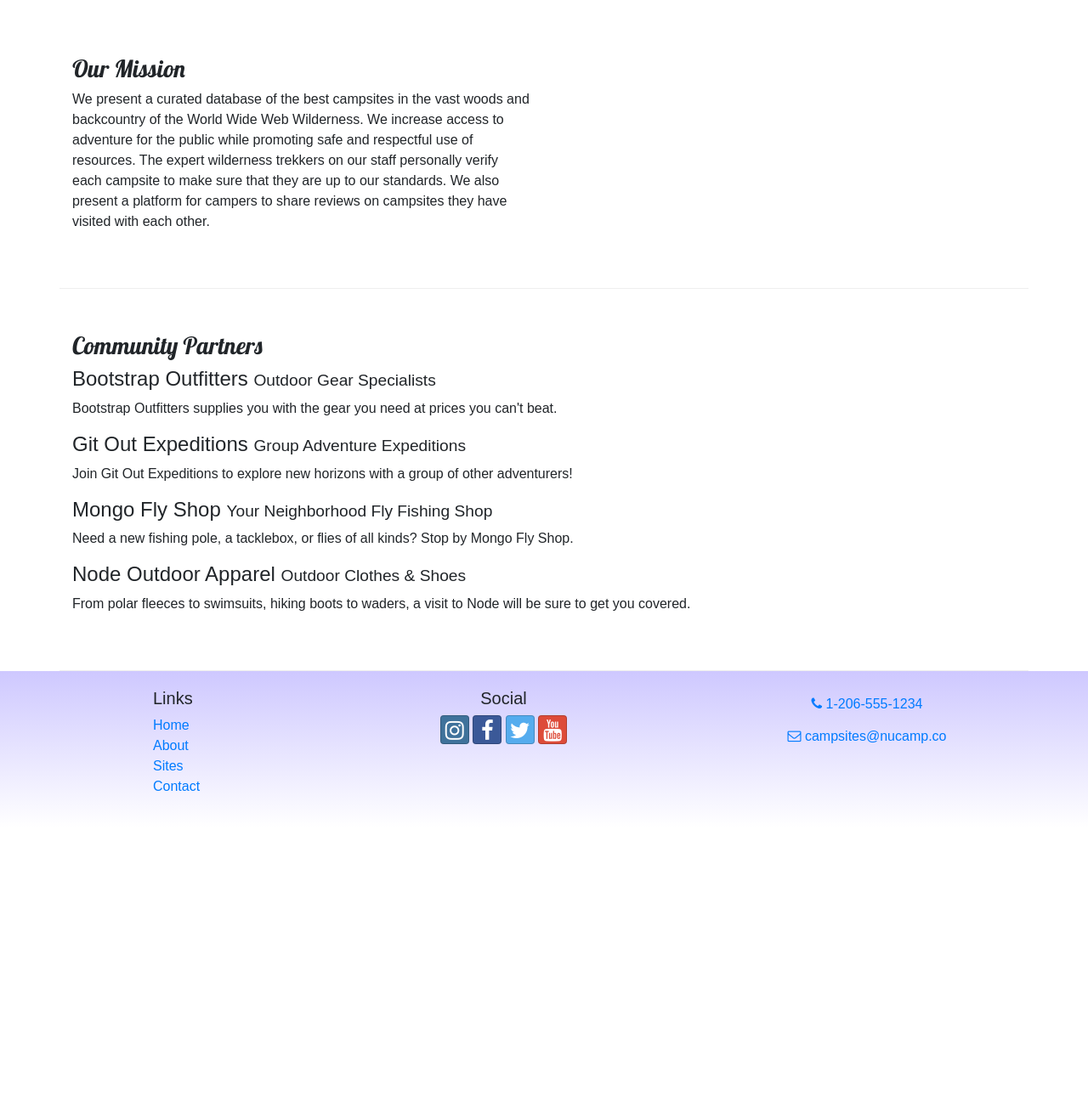
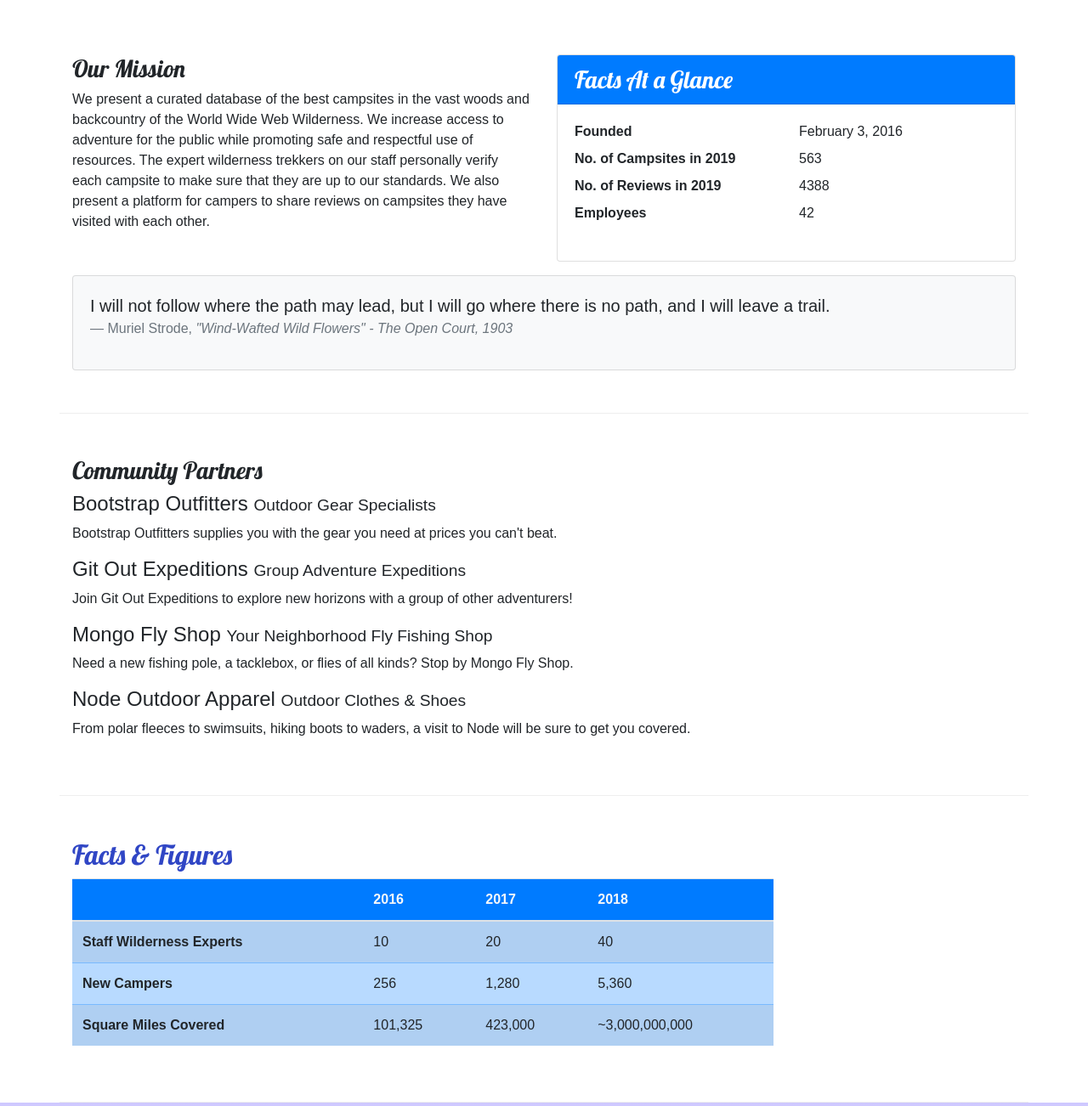
Before and after one commit to burtonparker/nucampsite, a website: page aboutus.html in a window 1280 px wide. Shown: the part 340-1642 px from the top of the page at 85% size. Before the commit the page ends 1314 px from the top, so only its background shows below. Drawn offline with nearby package versions, Linux system fonts and the light colour scheme.

Commit message:
about us changes

```diff
--- a/aboutus.html
+++ b/aboutus.html
@@ -62,7 +62,36 @@
         <div class="row row-content">
             <div class="col-sm-6">
                 <h3>Our Mission</h3>
-                        <p>We present a curated database of the best campsites in the vast woods and backcountry of the World Wide Web Wilderness. We increase access to adventure for the public while promoting safe and respectful use of resources. The expert wilderness trekkers on our staff personally verify each campsite to make sure that they are up to our standards. We also present a platform for campers to share reviews on campsites they have visited with each other.</p>
+                <p>We present a curated database of the best campsites in the vast woods and backcountry of the World Wide Web Wilderness. We increase access to adventure for the public while promoting safe and respectful use of resources. The expert wilderness trekkers on our staff personally verify each campsite to make sure that they are up to our standards. We also present a platform for campers to share reviews on campsites they have visited with  each other.</p>
+            </div>
+            <div class="col-sm-6">
+                <div class="card">
+                    <h3 class="card-header bg-primary text-white">Facts At a Glance</h3>
+                    <div class="card-body">
+                        <dl class="row">
+                            <dt class="col-6">Founded</dt>
+                            <dd class="col-6">February 3, 2016</dd>
+                            <dt class="col-6">No. of Campsites in 2019</dt>
+                            <dd class="col-6">563</dd>
+                            <dt class="col-6">No. of Reviews in 2019</dt>
+                            <dd class="col-6">4388</dd>
+                            <dt class="col-6">Employees</dt>
+                            <dd class="col-6">42</dd>
+                        </dl>
+                    </div>
+                </div>
+            </div>
+            <div class="col">
+                <div class="card bg-light mt-3">
+                    <blockquote class="blockquote card-body">
+                        <p class="mb-0">I will not follow where the path may lead, but I will go where there is no path, and I will leave a trail.</p>
+                        <footer class="blockquote-footer">Muriel Strode,
+                            <cite title="Source Title">"Wind-Wafted Wild Flowers" -
+                                The Open Court, 1903
+                            </cite>
+                        </footer>
+                    </blockquote>
+        		</div>
             </div>
         </div>
 
@@ -79,9 +108,49 @@
                         <p class="d-none d-sm-block">From polar fleeces to swimsuits, hiking boots to waders, a visit to Node will be sure to get you covered.</p>
             </div>
         </div>
+
+        <div class="row row-content">
+            <div class="col-sm-9">
+            	<h2>Facts &amp; Figures</h2>
+            	<div class="table-responsive">
+               	    <table class="table table-striped">
+	                    <thead>
+	                        <tr class="bg-primary text-light">
+	                            <th></th>
+	                            <th>2016</th>
+	                            <th>2017</th>
+	                            <th>2018</th>
+	                        </tr>
+                    	</thead>
+	                    <tbody class="table-primary">
+                            <tr>
+                                <th>Staff Wilderness Experts</th>
+                                <td>10</td>
+                                <td>20</td>
+                                <td>40</td>
+                            </tr>
+                            <tr>
+                                <th>New Campers</th>
+                                <td>256</td>
+                                <td>1,280</td>
+                                <td>5,360</td>
+                            </tr>
+                            <tr>
+                                <th>Square Miles Covered</th>
+                                <td>101,325</td>
+                                <td>423,000</td>
+                                <td>~3,000,000,000</td>
+                            </tr>
+                        </tbody>
+                    </table>
+                </div>
+            </div>
+       </div>
+
+
     </div>
 
-    <footer>
+    <footer class="site-footer">
         <div class="container">
             <div class="row">
                 <div class="col-4 col-sm-2 offset-1">
--- a/css/styles.css
+++ b/css/styles.css
@@ -14,7 +14,7 @@ header h2 {
     color: #CEC8FF;
 }
 
-footer {
+.site-footer {
     background-image: linear-gradient(#CEC8FF, white);
     padding: 20px 0;
 }
```
